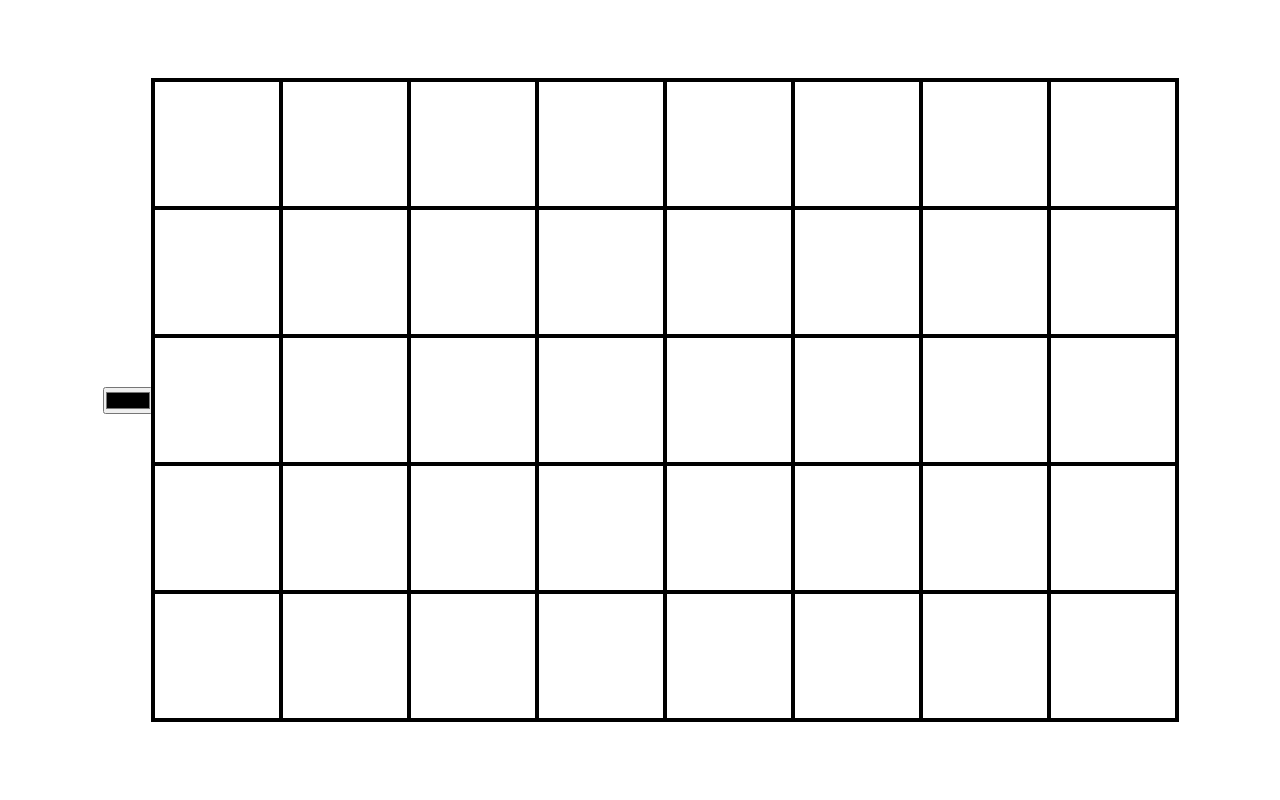
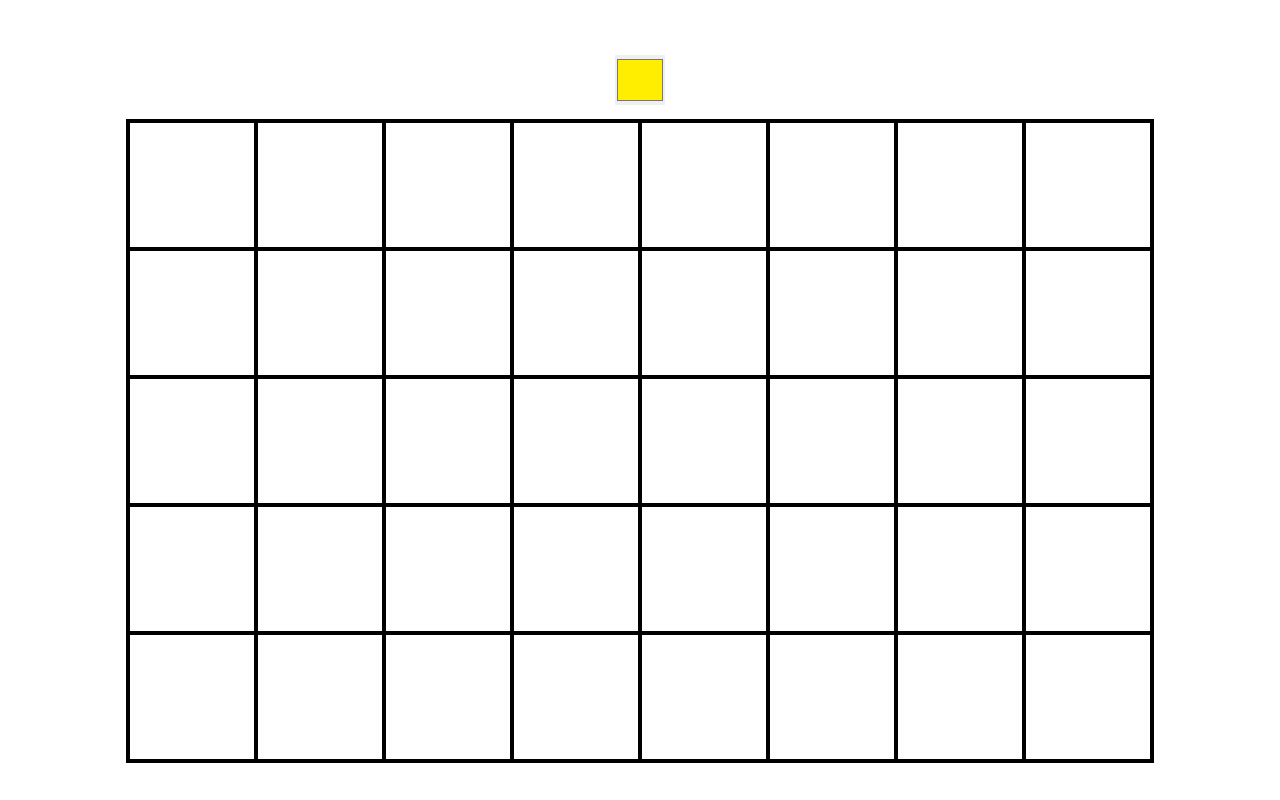
Before and after one commit to peter7cole/pixel-art-maker, a React (Create React App) app: page / in a window 1280 px wide. Built offline with nearby package versions, Linux system fonts and the light colour scheme.

Commit message:
functional cell state change with color

```diff
--- a/src/App.js
+++ b/src/App.js
@@ -1,14 +1,19 @@
-import React from 'react';
+import React, { useState } from 'react';
 import useStyles from './App.styles';
 import Grid from './components/Grid/Grid';
 import ColorPicker from './components/ColorPicker/ColorPicker';
 
 function App() {
 	const classes = useStyles();
+	const [currentColor, setCurrentColor] = useState('#ffee00');
+
 	return (
 		<div className={classes.app}>
-			<ColorPicker />
-			<Grid />
+			<ColorPicker
+				currentColor={currentColor}
+				setCurrentColor={setCurrentColor}
+			/>
+			<Grid currentColor={currentColor} />
 		</div>
 	);
 }
--- a/src/App.styles.js
+++ b/src/App.styles.js
@@ -3,6 +3,7 @@ import { createUseStyles } from 'react-jss';
 export default createUseStyles({
 	app: {
 		display: 'flex',
+		flexDirection: 'column',
 		width: '100%',
 		height: '100%',
 		justifyContent: 'center',
--- a/src/components/ColorPicker/ColorPicker.js
+++ b/src/components/ColorPicker/ColorPicker.js
@@ -1,9 +1,19 @@
 import React from 'react';
+import useStyles from './ColorPicker.styles';
 
-const ColorPicker = () => {
+const ColorPicker = ({ currentColor, setCurrentColor }) => {
+	const classes = useStyles();
+	const colorChange = event => {
+		setCurrentColor(event.target.value);
+	};
 	return (
 		<div>
-			<input type="color" />
+			<input
+				type="color"
+				className={classes.colorPicker}
+				onChange={colorChange}
+				value={currentColor}
+			/>
 		</div>
 	);
 };
--- /dev/null
+++ b/src/components/ColorPicker/ColorPicker.styles.js
@@ -0,0 +1,13 @@
+import { createUseStyles } from 'react-jss';
+
+export default createUseStyles({
+	colorPicker: {
+		margin: '1rem',
+		padding: '0',
+		width: '50px',
+		height: '50px',
+		outline: 'none',
+		border: 'none',
+		cursor: 'pointer',
+	},
+});
--- a/src/components/Grid/Grid.js
+++ b/src/components/Grid/Grid.js
@@ -1,15 +1,38 @@
 import React, { useState } from 'react';
 import useStyles from './Grid.styles';
-import { nanoid } from 'nanoid';
+// import { nanoid } from 'nanoid';
 
-const Grid = () => {
+const initialCells = Array.from({ length: 40 }, () => ({
+	on: false,
+	color: '#ffffff',
+}));
+
+const Grid = ({ currentColor }) => {
 	const classes = useStyles();
 	// destructuring!
-	const [cells] = useState(Array.from({ length: 40 }));
+	const [cells, setCells] = useState(initialCells);
+	const updateCell = i => () => {
+		setCells(
+			cells.map((cell, cellIndex) => {
+				if (cellIndex === i) {
+					return {
+						on: true,
+						color: currentColor,
+					};
+				}
+				return cell;
+			})
+		);
+	};
 	return (
 		<div className={classes.grid}>
-			{cells.map(() => (
-				<div className={classes.cell} key={nanoid()}></div>
+			{cells.map((cell, i) => (
+				<div
+					className={classes.cell}
+					key={i}
+					style={{ background: cell.on ? cell.color : '#ffffff' }}
+					onClick={updateCell(i)}
+				></div>
 			))}
 		</div>
 	);
```
Also changed, not shown: 1 other file (tests, documents, lock files or other folders).
